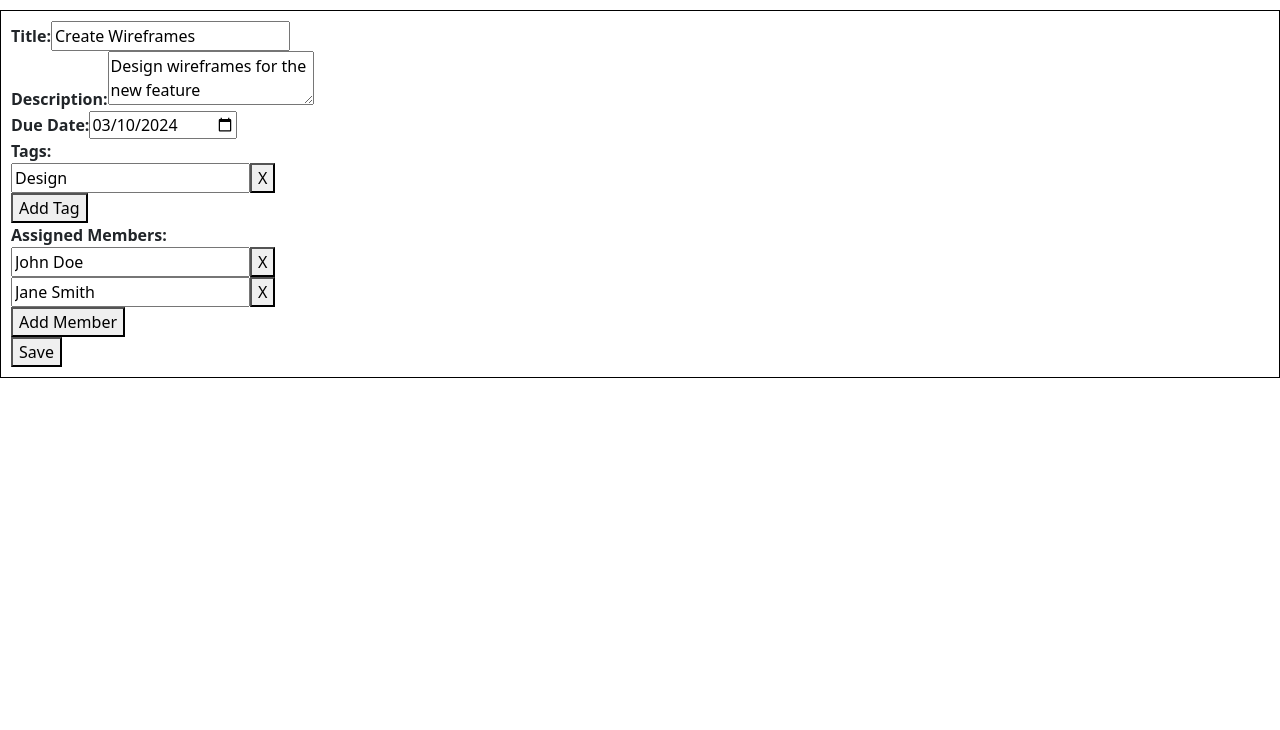
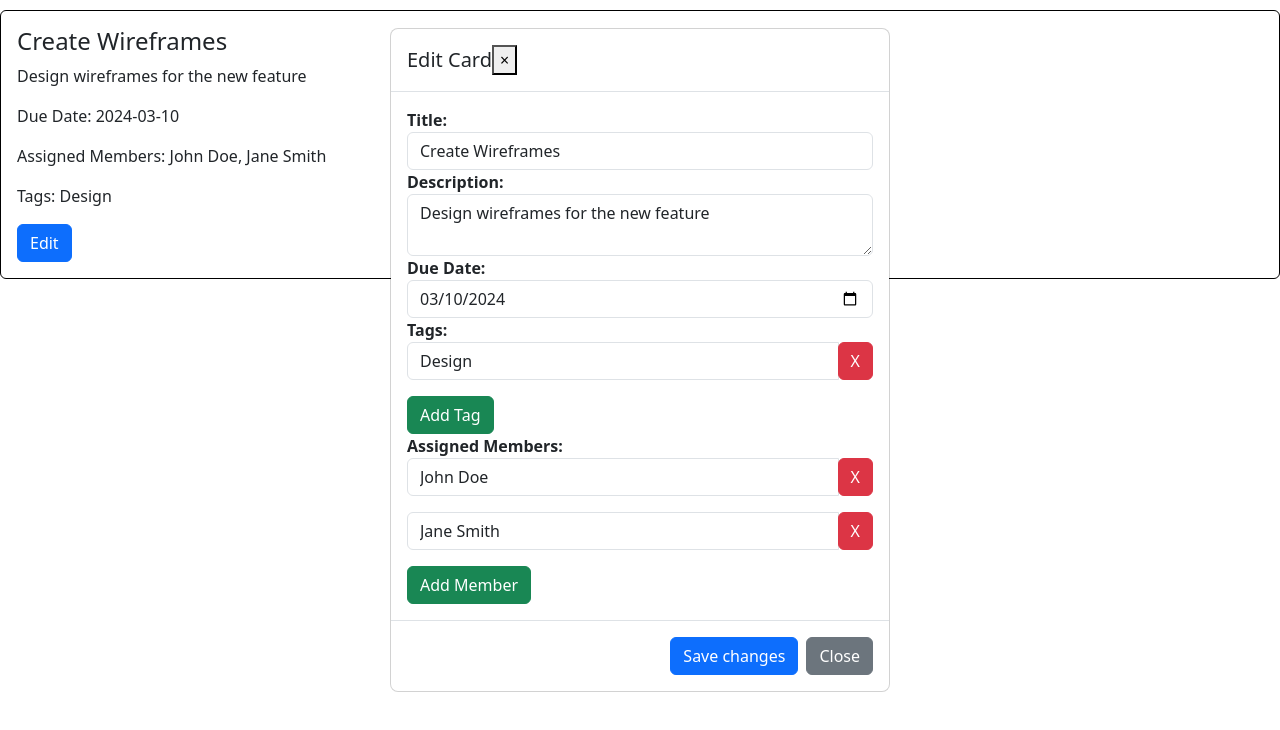
Before and after one commit to SarahCallesDeveloper/BoardTaskMaster, a React (Vite) app in the folder Board_Organizer/: page / in a window 1280 px wide. Both pictures are taken after a click on the button "Edit". Shown: the top 730 px of the page. Built offline with nearby package versions, Linux system fonts and the light colour scheme.

Commit message:
styled editing

```diff
--- a/Board_Organizer/src/Components/card.jsx
+++ b/Board_Organizer/src/Components/card.jsx
@@ -42,26 +42,45 @@ export function Card({ card, onEdit }) {
   };
 
   return (
-    <div style={{ border: '1px solid black', padding: '10px', margin: '10px 0' }}>
-      {isEditing ? (
-        <>
-          <div>
+    <div className="card" style={{ border: '1px solid black', margin: '10px 0' }}>
+      <div className="card-body">
+        <h4 className="card-title">{title}</h4>
+        <p className="card-text">{description}</p>
+        <p className="card-text">Due Date: {dueDate}</p>
+        <p className="card-text">Assigned Members: {assignedMembers.map(member => member.name).join(', ')}</p>
+        <p className="card-text">Tags: {Tags.join(', ')}</p>
+        <button className="btn btn-primary" onClick={handleEdit}>Edit</button>
+      </div>
+
+      {isEditing && (
+        <div className="modal" tabIndex="-1" role="dialog" style={{ display: 'block' }}>
+          <div className="modal-dialog" role="document">
+            <div className="modal-content">
+              <div className="modal-header">
+                <h5 className="modal-title">Edit Card</h5>
+                <button type="button" className="close" onClick={() => setIsEditing(false)}>
+                  <span aria-hidden="true">&times;</span>
+                </button>
+              </div>
+              <div className="modal-body">
+                <div className="form-group">
                   <strong>Title:</strong>
-            <input value={editedTitle} onChange={(e) => setEditedTitle(e.target.value)} />
+                  <input className="form-control" value={editedTitle} onChange={(e) => setEditedTitle(e.target.value)} />
                 </div>
-          <div>
+                <div className="form-group">
                   <strong>Description:</strong>
-            <textarea value={editedDescription} onChange={(e) => setEditedDescription(e.target.value)} />
+                  <textarea className="form-control" value={editedDescription} onChange={(e) => setEditedDescription(e.target.value)} />
                 </div>
-          <div>
+                <div className="form-group">
                   <strong>Due Date:</strong>
-            <input type="date" value={editedDueDate} onChange={(e) => setEditedDueDate(e.target.value)} />
+                  <input className="form-control" type="date" value={editedDueDate} onChange={(e) => setEditedDueDate(e.target.value)} />
                 </div>
-          <div>
+                <div className="form-group">
                   <strong>Tags:</strong>
                   {editedTags.map((tag, index) => (
-              <div key={index}>
+                    <div key={index} className="input-group mb-3">
                       <input
+                        className="form-control"
                         value={tag}
                         onChange={(e) => {
                           const newTags = [...editedTags];
@@ -69,16 +88,19 @@ export function Card({ card, onEdit }) {
                           setEditedTags(newTags);
                         }}
                       />
-                <button onClick={() => handleRemoveTag(index)}>X</button>
+                      <div className="input-group-append">
+                        <button className="btn btn-danger" type="button" onClick={() => handleRemoveTag(index)}>X</button>
+                      </div>
                     </div>
                   ))}
-            <button onClick={handleAddTag}>Add Tag</button>
+                  <button className="btn btn-success" onClick={handleAddTag}>Add Tag</button>
                 </div>
-          <div>
+                <div className="form-group">
                   <strong>Assigned Members:</strong>
                   {editedAssignedMembers.map((member, index) => (
-              <div key={index}>
+                    <div key={index} className="input-group mb-3">
                       <input
+                        className="form-control"
                         value={member.name}
                         onChange={(e) => {
                           const newMembers = [...editedAssignedMembers];
@@ -86,22 +108,21 @@ export function Card({ card, onEdit }) {
                           setEditedAssignedMembers(newMembers);
                         }}
                       />
-                <button onClick={() => handleRemoveMember(index)}>X</button>
+                      <div className="input-group-append">
+                        <button className="btn btn-danger" type="button" onClick={() => handleRemoveMember(index)}>X</button>
+                      </div>
                     </div>
                   ))}
-            <button onClick={handleAddMember}>Add Member</button>
+                  <button className="btn btn-success" onClick={handleAddMember}>Add Member</button>
                 </div>
-          <button onClick={handleSave}>Save</button>
-        </>
-      ) : (
-        <>
-          <h4>{title}</h4>
-          <p>{description}</p>
-          <p>Due Date: {dueDate}</p>
-          <p>Tags: {Tags.join(', ')}</p>
-          <p>Assigned Members: {assignedMembers.map(member => member.name).join(', ')}</p>
-          <button onClick={handleEdit}>Edit</button>
-        </>
+              </div>
+              <div className="modal-footer">
+                <button type="button" className="btn btn-primary" onClick={handleSave}>Save changes</button>
+                <button type="button" className="btn btn-secondary" onClick={() => setIsEditing(false)}>Close</button>
+              </div>
+            </div>
+          </div>
+        </div>
       )}
     </div>
   );
```
Lines whose indentation alone changed are shown as unchanged.
